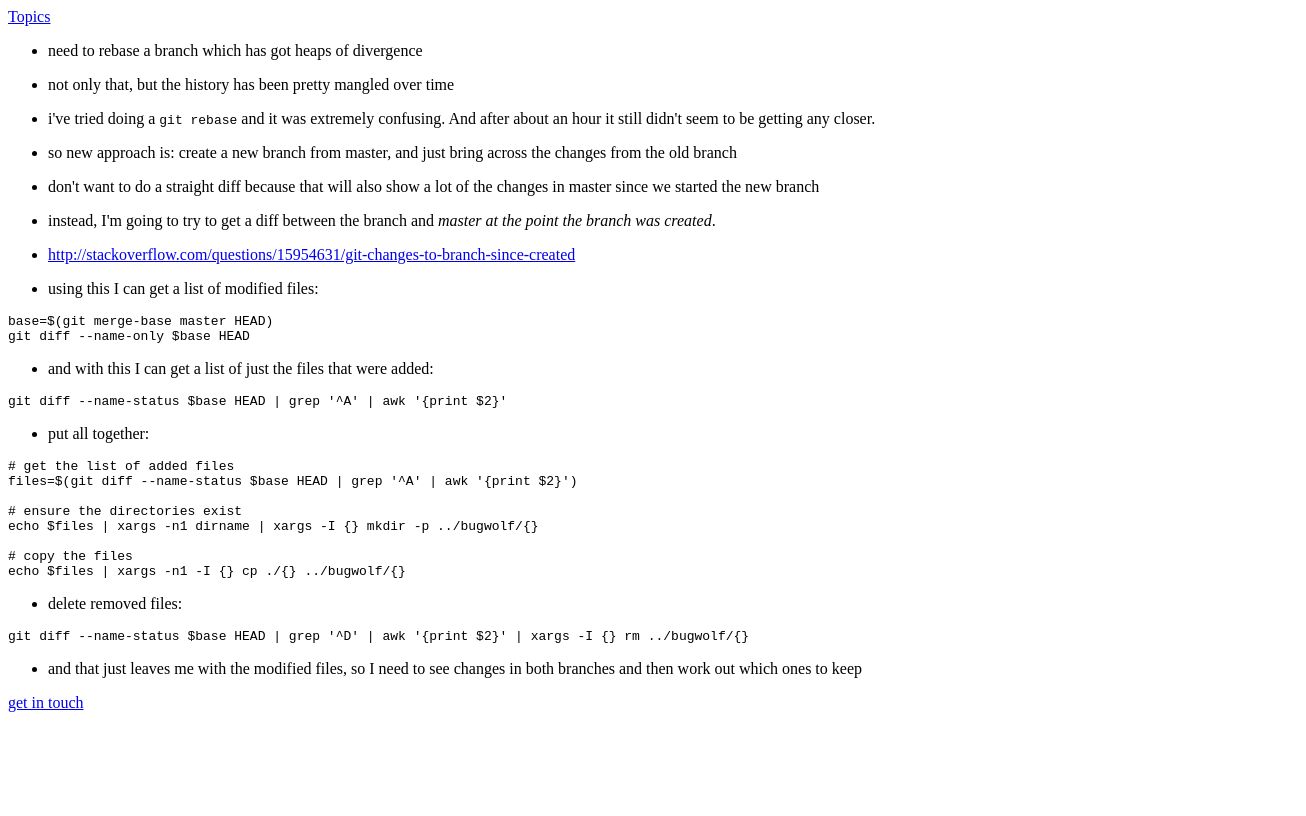
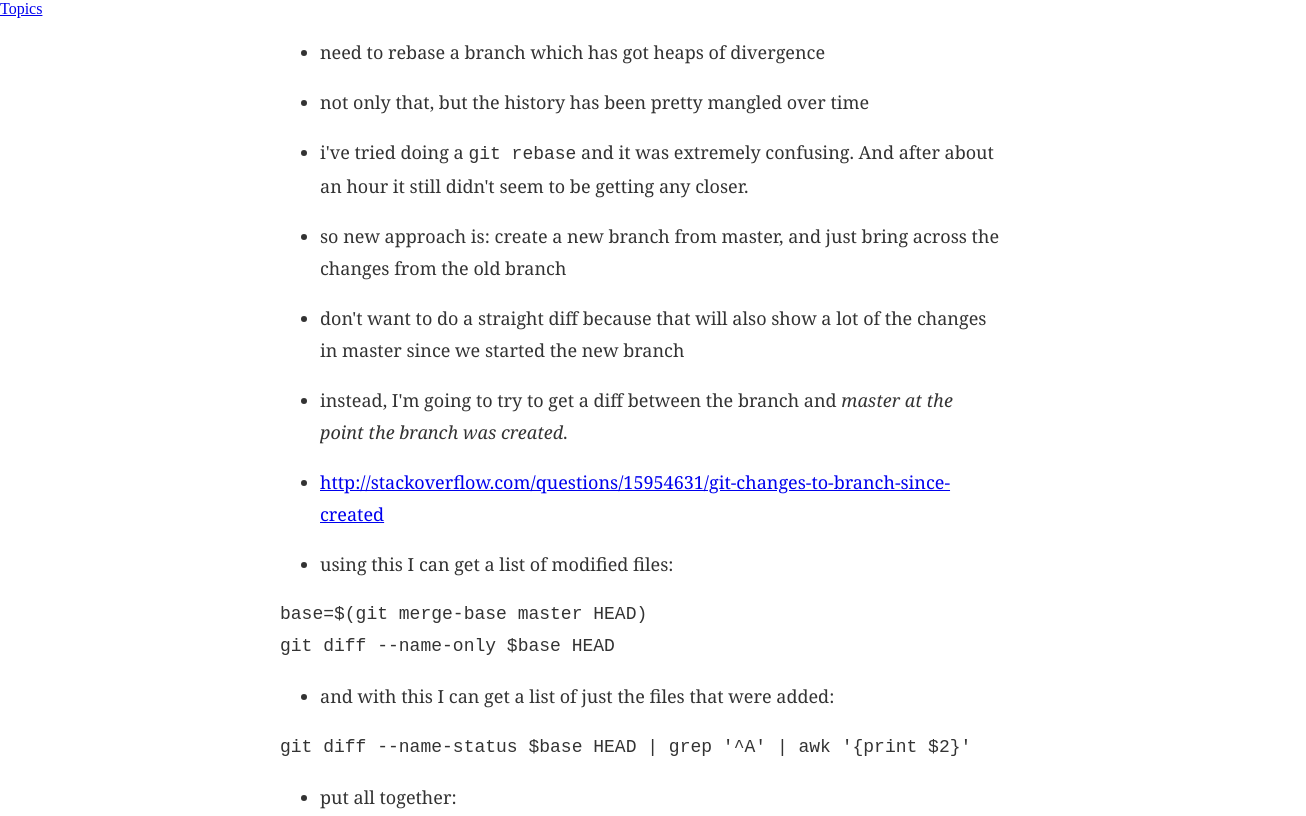
Before and after one commit to joshwnj/knowledge, a plain HTML site: page notes/big-rebase.html in a window 1280 px wide. Shown: the top 816 px of the page, 1306 px wide, since content can reach past the window. Drawn offline with Linux system fonts and the light colour scheme; files that its build step writes are made by us from their sources; the site is published under a folder, as on GitHub Pages, so addresses that start at the root find nothing.

Commit message:
fixed css path

```diff
--- a/notes/big-rebase.html
+++ b/notes/big-rebase.html
@@ -1,7 +1,7 @@
 <html>
     <head>
         <title>Josh's blog wiki thing</title>
-        <link href="/theme/main.css" type="text/css" rel="stylesheet">
+        <link href="../main.css" type="text/css" rel="stylesheet">
     </head>
     <body>
         <header>
```
Also changed, not shown: topics/css.html (+1 -1 lines), topics/ideas.html (+1 -1 lines), topics/music-toy.html (+1 -1 lines), topics/requirements.html (+1 -1 lines), topics/screen-tracker.html (+1 -1 lines), topics/variations-on-a-structure.html (+1 -1 lines).
